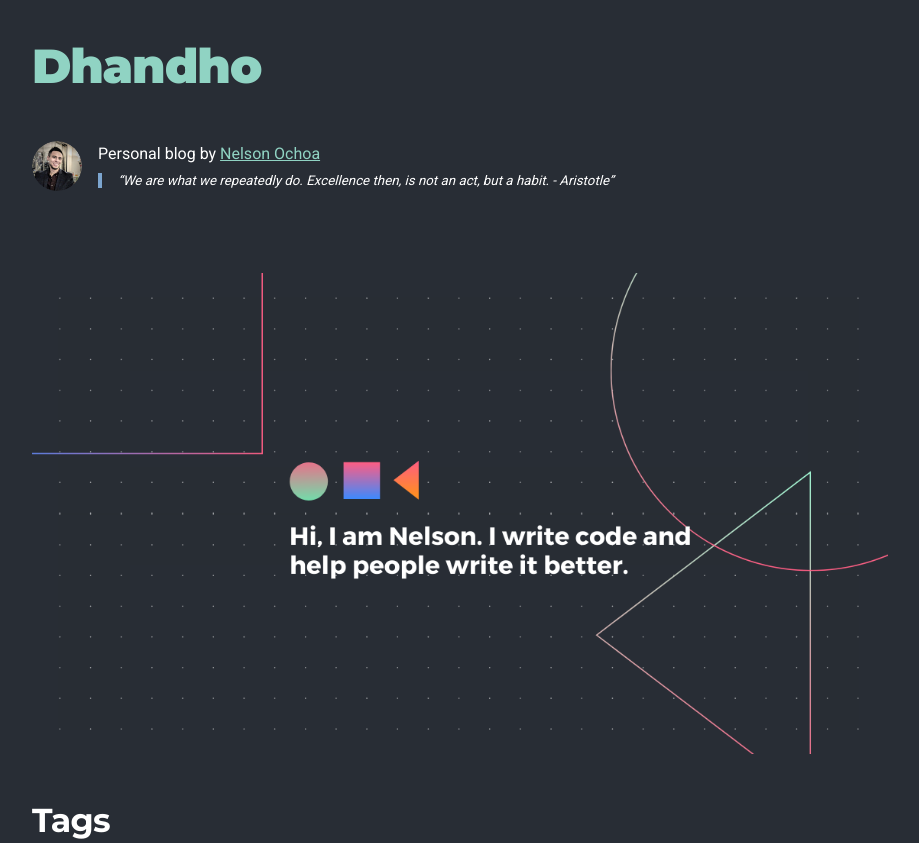
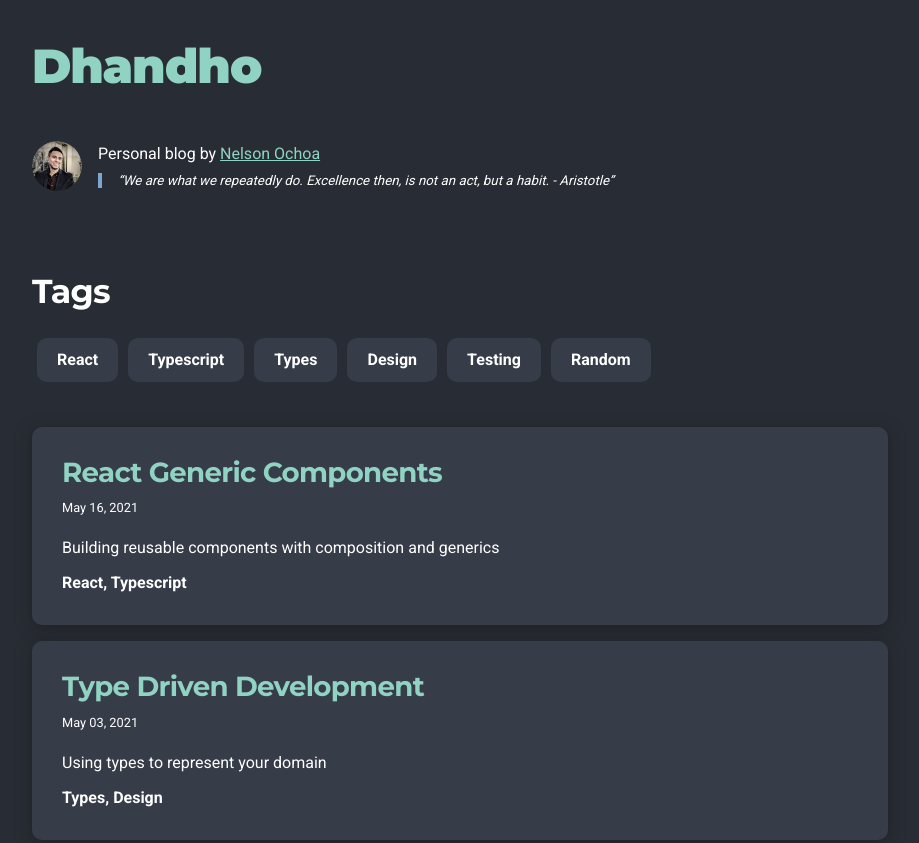
Before and after one commit to Nelsonochoam/nelsonochoam.com, a Gatsby site: page / in a window 1280 px wide. Shown: the top 843 px of the page, without its empty margins (180-1099 px from the left). Built offline with nearby package versions, Linux system fonts and the light colour scheme; Gatsby itself is replaced by a stand-in of ours; some packages are replaced by stand-ins of ours.

Commit message:
some audit fixes

```diff
--- a/src/pages/index.js
+++ b/src/pages/index.js
@@ -22,7 +22,6 @@ const TagsContainer = styled.div`
 
 const BlogIndex = ({ data, location }) => {
   const [selectedTag, setSelectedTag] = useState()
-  const welcome = data?.welcome?.childImageSharp?.fluid
 
   const siteTitle = data.site.siteMetadata?.title || `Title`
   const tags = data.allMarkdownRemark.nodes
@@ -59,8 +58,6 @@ const BlogIndex = ({ data, location }) => {
     <Layout location={location} title={siteTitle}>
       <SEO title={`Posts | ${siteTitle}`} />
       <Bio />
-
-      <Image fluid={welcome} alt={"welcome"} />
 
       <div className="posts-section">
         <Tags tags={tags} onSelectTag={filterByTag} selectedTag={selectedTag} />
@@ -121,13 +118,6 @@ export const pageQuery = graphql`
         title
       }
     }
-    welcome: file(absolutePath: { regex: "/welcome.png/" }) {
-      childImageSharp {
-        fluid(maxWidth: 730, quality: 100) {
-          ...GatsbyImageSharpFluid
-        }
-      }
-    }
     allMarkdownRemark(sort: { fields: [frontmatter___date], order: DESC }) {
       nodes {
         excerpt
```
Also changed, not shown: content/assets/welcome.png (deleted), 1 other file.
